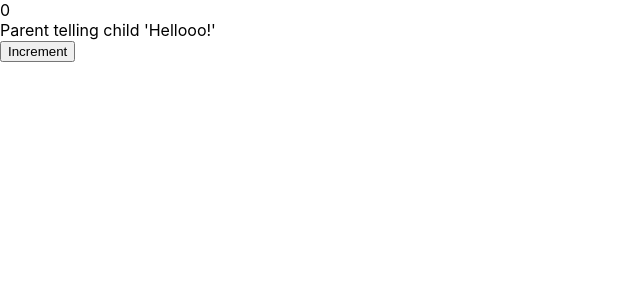
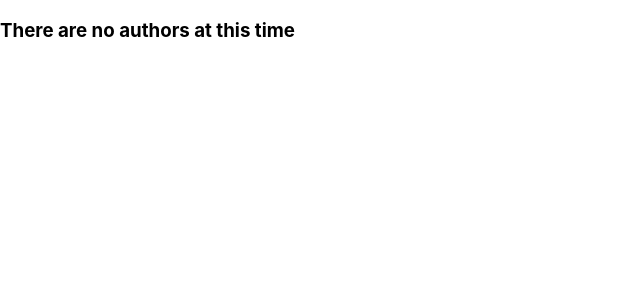
Before and after one commit to Densitty/react-lesson-max, a React (Create React App) app: page / in a window 1280 px wide. Shown: the top 300 px of the page, without its empty margins (0-640 px from the left). Built offline with nearby package versions, Linux system fonts and the light colour scheme.

Commit message:
Dived into a HOC using a simple example.

```diff
--- a/src/containers/App.js
+++ b/src/containers/App.js
@@ -1,70 +1,18 @@
-import React, { Component } from 'react';
-import Child from './Child'
+import React from 'react';
+import BlogInformation from './Child'
+// import withColor from './withColor'
 // import classes from './App.module.css';
 
-export default class Parent extends Component {
-  constructor(props) {
-    super(props);
-    this.state = {
-      counter: 0,
-      message: 'Parent telling child \'Hellooo!\'',
-    };
-  }
-
-  handleClick = () => {
-    this.setState({ counter: this.state.counter + 1 });
-  };
-
-  render() {
-    console.log('parent rendered');
-    return (
-      <main>
-        {this.state.counter}
-        <br />
-        <Child message={this.state.message} />
-        <button type='button' onClick={this.handleClick}>Increment</button>
-      </main>
-    );
-  }
-}
 
 
-/**
- * import React, { useState, useEffect } from 'react';
-import Child from './Child'
-import classes from './App.module.css';
-
-const App = (props) => {
-  const [showState, setshowState] = useState(true)
-
-  // to mimic the componentWillUnmount() method in a class-based component lifecycle, we just add the return keyword and then pass a second argument, an empty array, to useEffect()
-
-  useEffect(() => {
-    return (() => {
-      console.log('Component has been taken away from the DOM')
-    })
-  }, [])
-  console.log(showState)
-
-  const delHeader = () => {
-    setshowState(!showState);
-  }
 
 
-  let myheader;
 
-  if (showState) {
-    myheader = <Child />;
-  };
-
+//App component
+export default function App() {
   return (
-    <div className={classes.App}>
-      {myheader}
-      <button type="button" onClick={() => delHeader()}>Delete Header</button>
+    <div className="App">
+      <BlogInformation article="New article" />
     </div>
   );
-
 }
-
-export default App;
- */
--- a/src/containers/Child.js
+++ b/src/containers/Child.js
@@ -1,10 +1,55 @@
 import React from 'react'
 
-export default class Child extends React.PureComponent {
+class BlogInformation extends React.Component {
   render() {
-    console.log('Rendering child')
     return (
-      <div>{this.props.message}</div>
-    )
+      <div className="blogInfo">
+        <h3>Blog Author: {this.props.author}</h3>
+        {/* <h3>Article: {this.props.article}</h3> */}
+        <h3>Article:{" "}  {/**this is for spacing */}
+          {this.props.article ? this.props.article : "No articles written"}
+        </h3>
+      </div>
+    );
   }
 }
+
+const myHOCFunction = MyComponent => {
+  const newComp = class extends MyComponent {
+    render() {
+      if (this.props.author) {
+        return <MyComponent {...this.props} />;
+      } else {
+        return (
+          <div className="UserInfo">
+            <h3>There are no authors at this time</h3>
+          </div>
+        );
+      }
+    }
+  };
+  return newComp
+};
+
+export default myHOCFunction(BlogInformation)
+
+
+
+
+
+
+// If HOC is not used, the BlogInformation component will look like below
+
+// class BlogInformation extends React.Component {
+//   render() {
+//     return (
+//       <div className="blogInfo">
+//         <h3>Blog Author: {this.props.author}</h3>
+//         {/* <h3>Article: {this.props.article}</h3> */}
+//         <h3>Article:{" "}  {/**this is for spacing */}
+//           {this.props.article ? this.props.article : "No articles written"}
+//         </h3>
+//       </div>
+//     );
+//   }
+// }
--- /dev/null
+++ b/src/containers/withColor.js
@@ -0,0 +1,10 @@
+import React from 'react'
+
+//Content component
+export default function Content() {
+  return (
+    <div>
+      <h1>Hi i'm Content</h1>
+    </div>
+  )
+}
```
Also changed, not shown: src/containers/withAuthentication.js (added).
